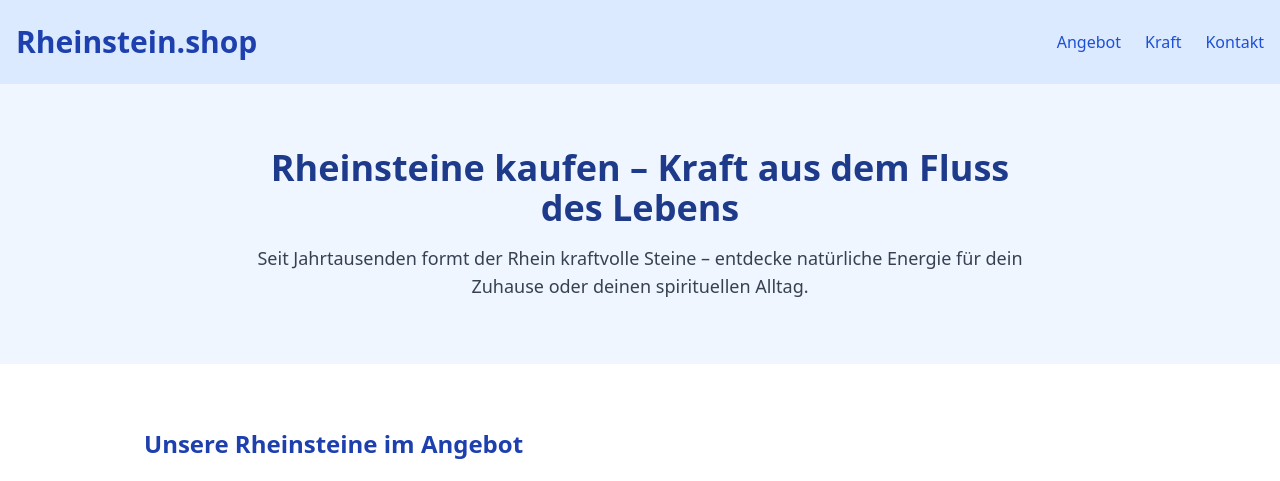
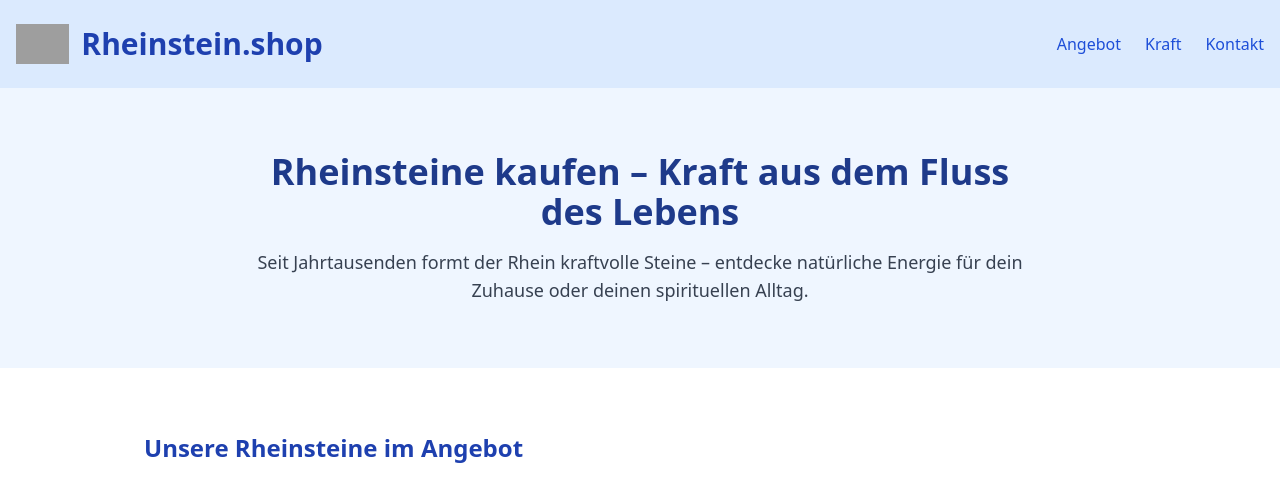
Before and after one commit to Kontoker/rheinshop, a plain HTML site: page index.html in a window 1280 px wide. Shown: the top 481 px of the page. Drawn offline with nearby package versions, Linux system fonts and the light colour scheme; grey boxes are pictures that could not be loaded.

Commit message:
Update index.html

```diff
--- a/index.html
+++ b/index.html
@@ -21,8 +21,15 @@
 
   <!-- Header -->
   <header class="bg-blue-100 shadow-md">
-    <div class="max-w-7xl mx-auto px-4 py-6 flex justify-between items-center">
-      <h1 class="text-3xl font-bold text-blue-800">Rheinstein.shop</h1>
+  <div class="max-w-7xl mx-auto px-4 py-6 flex items-center justify-between">
+
+    <!-- Logo + Brand -->
+    <div class="flex items-center space-x-3">
+      <img src="images/logo.png" alt="Rheinstein Logo – stilisierter Stein mit Flusslinie" class="h-10 w-auto">
+      <span class="text-3xl font-bold text-blue-800">Rheinstein.shop</span>
+    </div>
+
+    <!-- Navigation -->
     <nav>
       <ul class="flex space-x-6 text-blue-700">
         <li><a href="#angebot" class="hover:underline">Angebot</a></li>
@@ -30,9 +37,9 @@
         <li><a href="#kontakt" class="hover:underline">Kontakt</a></li>
       </ul>
     </nav>
+
   </div>
 </header>
-
   <!-- Hero Section -->
   <section class="bg-blue-50 py-16 text-center">
     <div class="max-w-3xl mx-auto">
```
Lines whose indentation alone changed are shown as unchanged.
